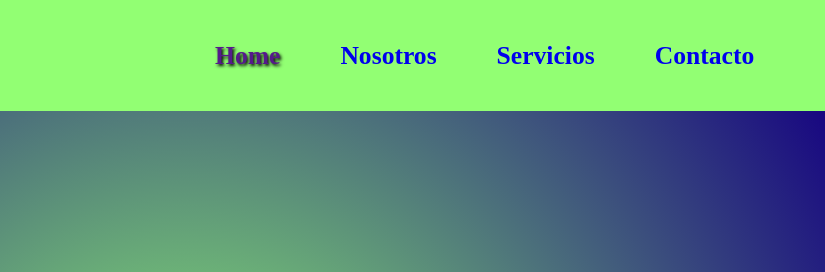
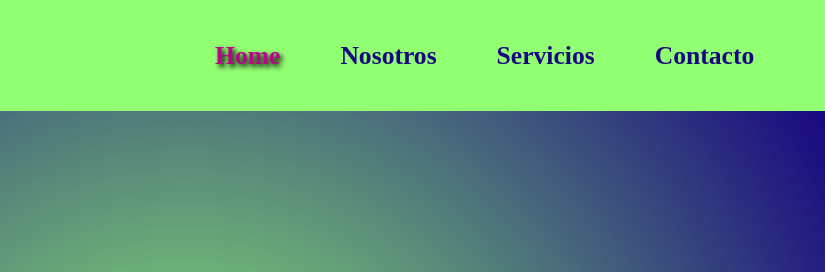
Before and after one commit to guzmandp/project-cod-palante, a plain HTML site: page index.html in a window 1280 px wide. In both pictures the pointer is over the link "Home". Shown: the top 272 px of the page, 455-1280 px from the left. Drawn offline with Linux system fonts and the light colour scheme; a web font is replaced by a local one.

Commit message:
update favicon

```diff
--- a/css/styles.css
+++ b/css/styles.css
@@ -39,12 +39,14 @@ header{
     background: var(--colorGreen);
     align-items: center;
 }
+
 .container__ImgLogo{
     width: 50%;
     display: flex;
     flex-direction: column;
     align-items: center;
 }
+
 .img__Logo{
     display: flex;
     width: 10%;
@@ -79,7 +81,6 @@ header{
 
 .container__btn{
     width: 7.5rem;
-    color: var(--colorBlue);
     padding: 10px;
     margin: 20px;
     text-align: center;
@@ -88,17 +89,17 @@ header{
 
 .container__btn a{
     font-family: var(--font-secundary);
+    color: var(--colorBlue);
     font-size: 1.6rem;
     font-weight: 700;
     text-decoration: none;
     cursor: pointer;
+}
 
-}
-.container__btn:hover{
+.container__btn a:hover{
     color: var(--colorMagenta); text-shadow: black 0.1em 0.1em 0.2em;
     transition: background 0.7s;
 }
-
 
 /*MENU HAMBURGUER*/
 .hamburguer {
--- a/index.html
+++ b/index.html
@@ -7,6 +7,7 @@
     <title>Darwin JGB</title>
 
     <!-- CSS -->
+    <link rel="shortcut icon" href="./img/favicon.ico" type="image/x-icon">
     <link rel="stylesheet" href="css/styles.css">
     <link rel="stylesheet" href="css/normalize.css">
     <script src="https://kit.fontawesome.com/73f851add2.js" crossorigin="anonymous"></script>
```
Also changed, not shown: img/favicon.ico (added).
